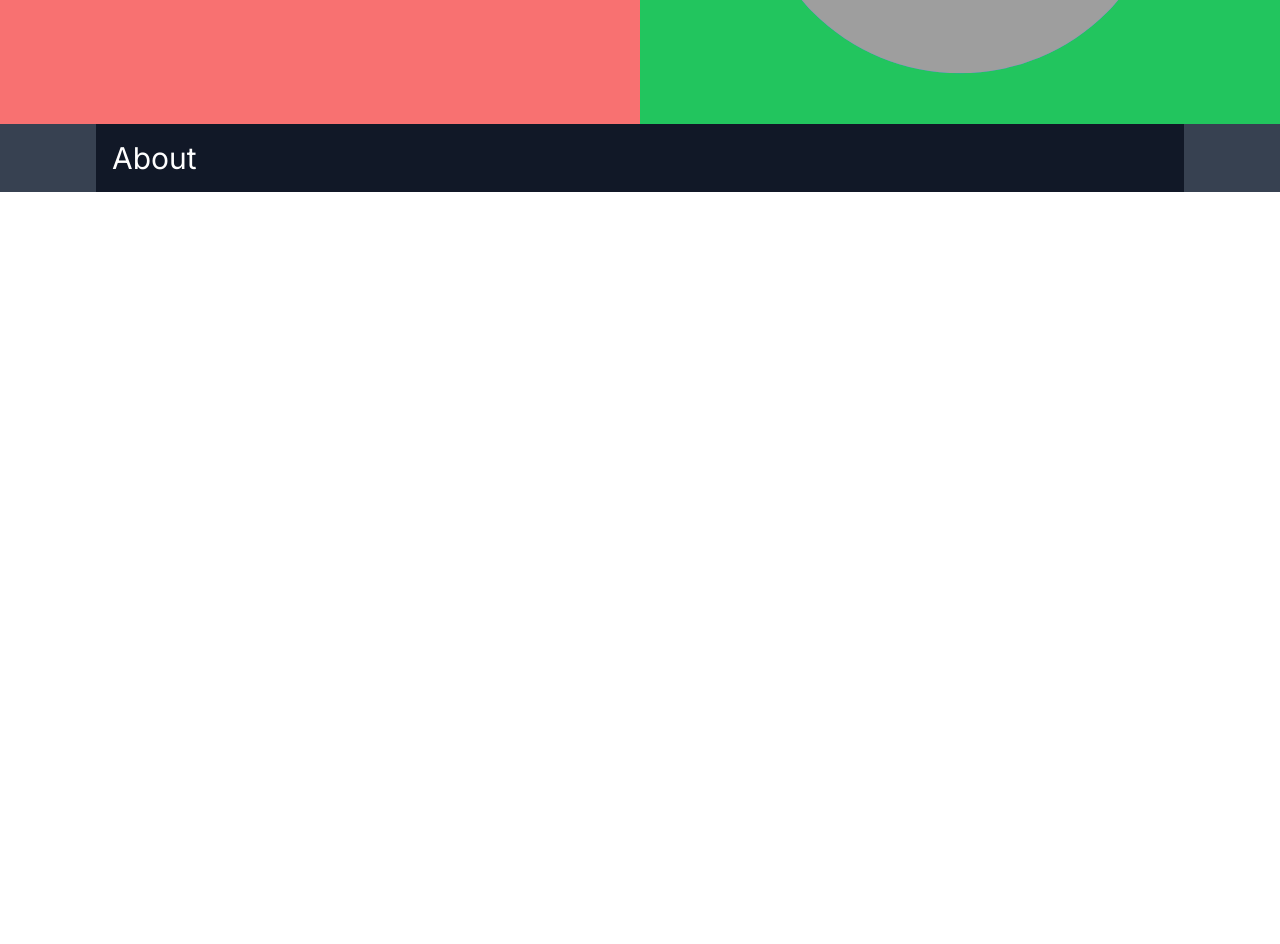
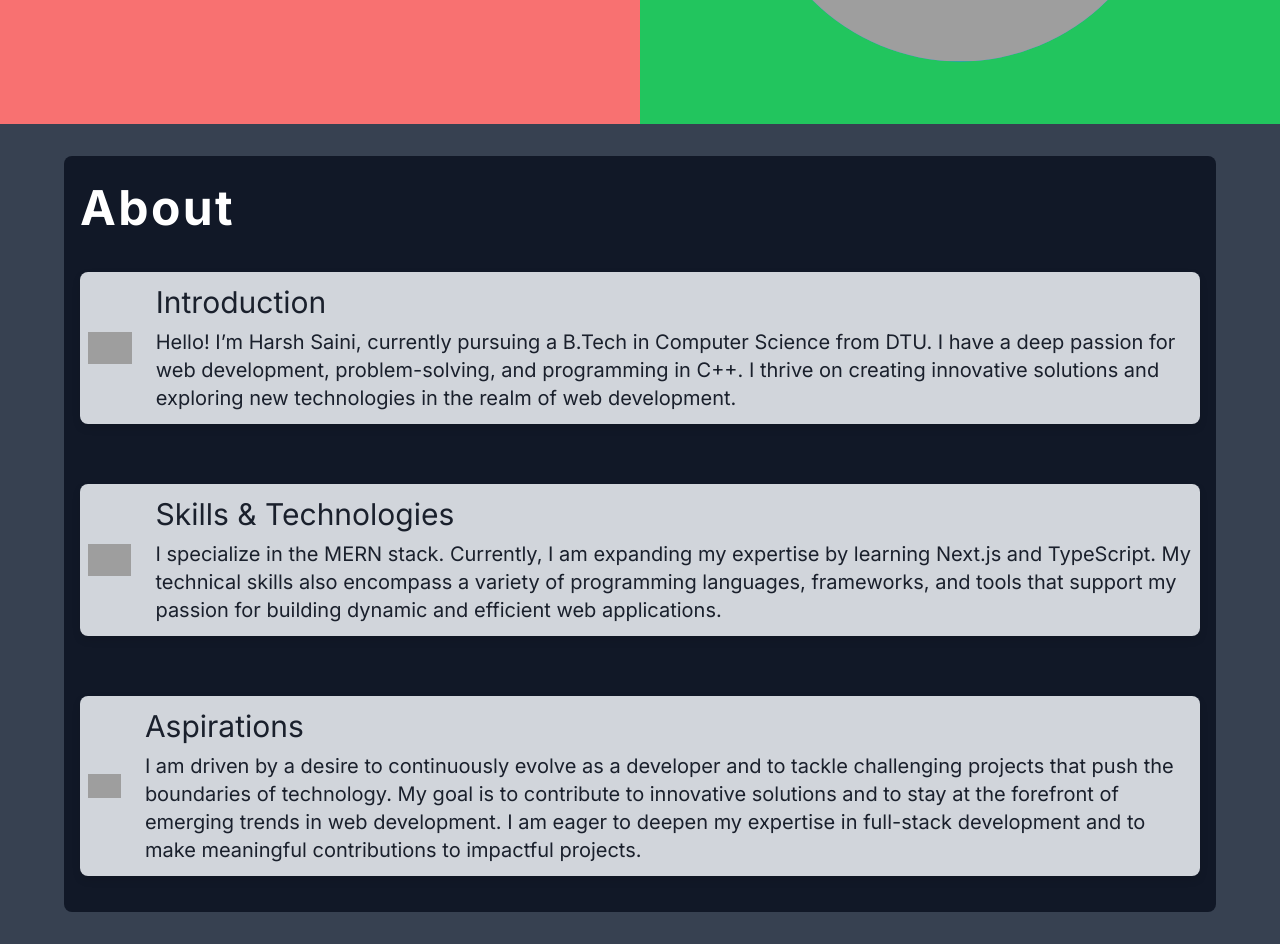
Before and after one commit to HarshSaini3878/portfolio, a Next.js app: page / in a window 1280 px wide. Shown: the part 660-1604 px from the top of the page. Before the commit the page ends 852 px from the top, so only its background shows below. Built offline with nearby package versions, Linux system fonts and the light colour scheme; grey boxes are pictures that could not be loaded.

Commit message:
Update About.tsx

```diff
--- a/src/components/About.tsx
+++ b/src/components/About.tsx
@@ -1,14 +1,76 @@
-import React from 'react'
-
+"use client";
+import React from "react";
+import { motion } from "framer-motion";
 const About = () => {
   return (
-    <div className='w-screen bg-gray-700 flex items-center justify-center'>
-      <div className='w-[85%] bg-gray-900 p-4'>
-        <div className='text-3xl w-full text-white '>About</div>
+    <div className="w-screen bg-gray-700 flex items-center justify-center">
+      <div className="w-[90%] bg-gray-900 rounded-lg p-4 m-8 gap-10 flex flex-col items-center justify-center ">
+        <div className="text-5xl w-full text-white mt-3 font-bold tracking-wider ">About</div>
 
+        {data.map((item, index) => (
+          <motion.div
+            whileHover={{ scale: 1.05 }}
+            style={{
+              position: "relative",
+              overflow: "hidden",
+              borderRadius: "8px",
+              boxShadow: "0 4px 8px rgba(0, 0, 0, 0.1)",
+            }}
+            key={index}
+            className="w-full mx-3 bg-gray-300 flex gap-6 py-3 px-2 mb-5 min-h-40 md:min-h-36  rounded-lg"
+          >
+            <div className="w-[10%] flex items-center justify-center ">
+              {" "}
+              <img
+                src={item.icon}
+                alt={`${item.heading} icon`}
+                className="item-icon"
+              />
+            </div>
+            <div className="flex flex-col items-center justify-center ">
+              <h2 className="text-3xl w-full pb-2">{item.heading}</h2>
+              <p className="text-xl">{item.text}</p>
+            </div>
+            <motion.div
+        className="card-overlay"
+        initial={{ width: '0%' }}
+        whileHover={{ width: '100%' }}
+        transition={{ duration: 0.5 }}
+        style={{
+          position: 'absolute',
+          top: '0',
+          left: '0',
+          height: '100%',
+          background: 'linear-gradient(to right, rgba(255, 255, 255, 0.5), rgba(255, 255, 255, 0))',
+          zIndex: 1,
+          pointerEvents: 'none',
+        }}
+      />
+          </motion.div>
+
+        ))}
       </div>
     </div>
-  )
-}
+  );
+};
 
-export default About
+export default About;
+
+const data = [
+  {
+    heading: "Introduction",
+    text: "Hello! I’m Harsh Saini, currently pursuing a B.Tech in Computer Science from DTU. I have a deep passion for web development, problem-solving, and programming in C++. I thrive on creating innovative solutions and exploring new technologies in the realm of web development.",
+    icon: "home_icon.svg",
+  },
+  {
+    heading: "Skills & Technologies",
+    text: "I specialize in the MERN stack. Currently, I am expanding my expertise by learning Next.js and TypeScript. My technical skills also encompass a variety of programming languages, frameworks, and tools that support my passion for building dynamic and efficient web applications.",
+    icon: "profile_icon.svg",
+  },
+
+  {
+    heading: "Aspirations",
+    text: "I am driven by a desire to continuously evolve as a developer and to tackle challenging projects that push the boundaries of technology. My goal is to contribute to innovative solutions and to stay at the forefront of emerging trends in web development. I am eager to deepen my expertise in full-stack development and to make meaningful contributions to impactful projects.",
+    icon: "messages_icon.svg",
+  },
+];
```
